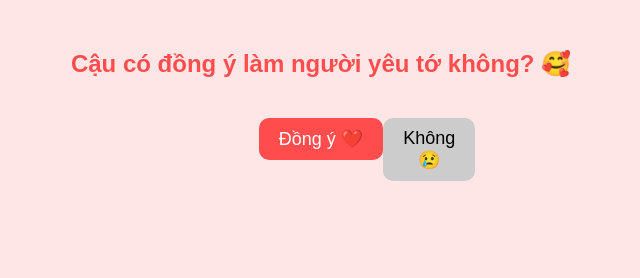
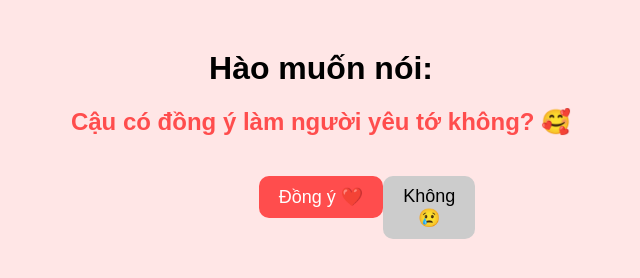
Before and after one commit to Paul-Cen/love-confession, a plain HTML site: page index.html in a window 1280 px wide. Shown: the whole page, without its empty margins (319-959 px from the left). Drawn offline with Linux system fonts and the light colour scheme.

Commit message:
Update index.html

```diff
--- a/index.html
+++ b/index.html
@@ -50,6 +50,7 @@
     </style>
   </head>
   <body>
+    <h1>Hào muốn nói: <h2>
     <h2>Cậu có đồng ý làm người yêu tớ không? 🥰</h2>
     <div class="container">
       <button id="yesBtn" onclick="yesClick()">Đồng ý ❤️</button>
```
